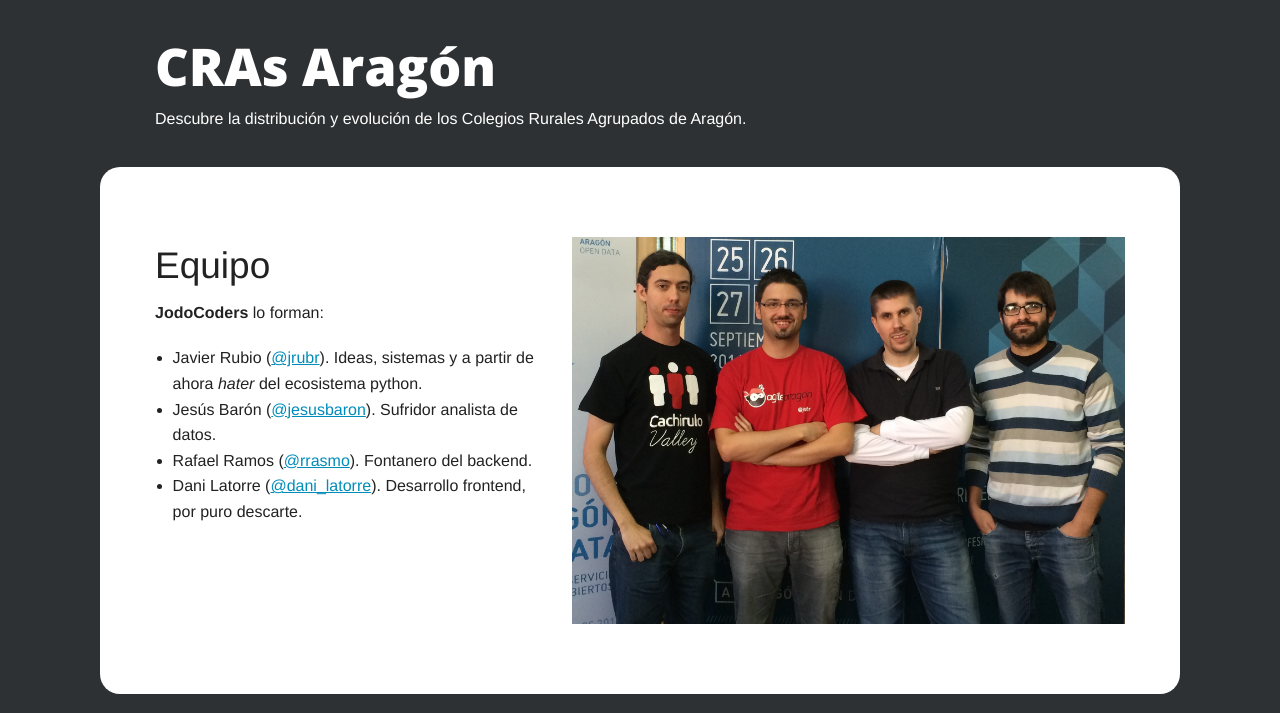
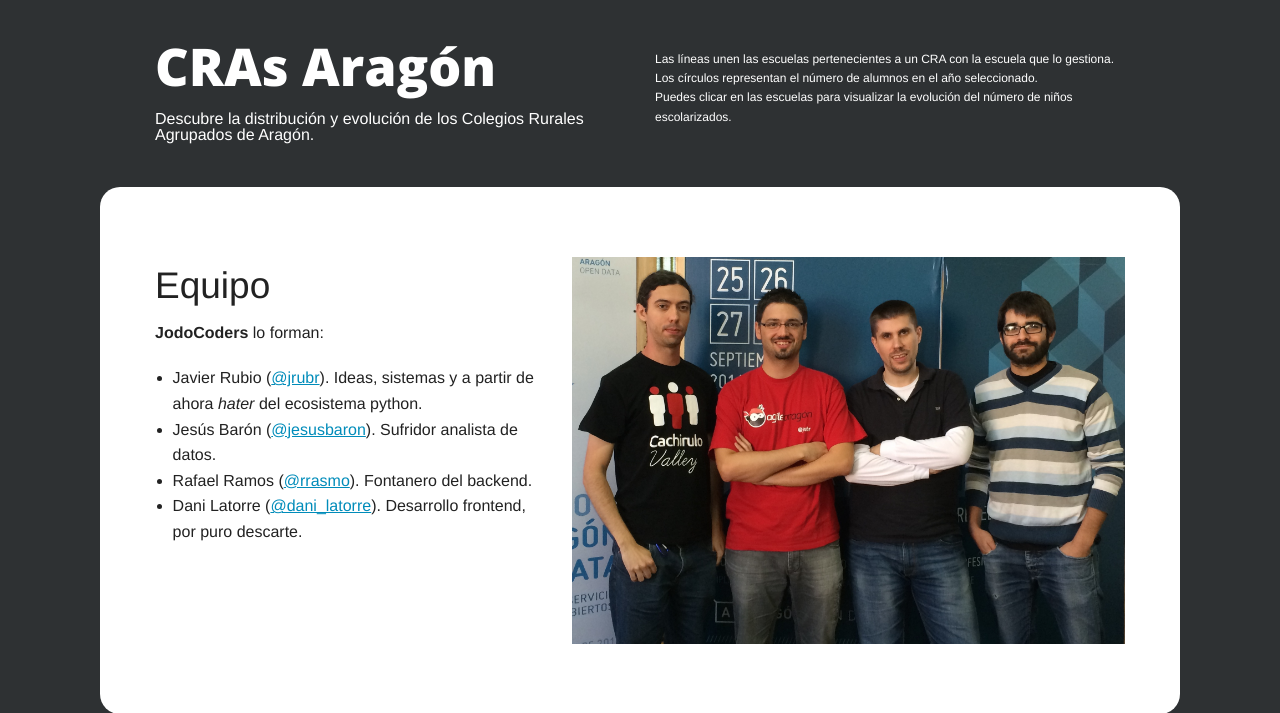
Before and after one commit to aragonopendata/JodoCoders, a Flask app: page /team in a window 1280 px wide. Shown: the top 713 px of the page. Run offline with Flask 2, Linux system fonts and the light colour scheme; parts of the project's set-up code (start-up, migrations or seed data) failed here and were passed over; some libraries are stand-ins or nearby versions.

Commit message:
add help paragraph on the uppr right homepage

```diff
--- a/static/css/custom.css
+++ b/static/css/custom.css
@@ -5,6 +5,7 @@ footer{color: #fff;}
 header{color: #fff;}
 h1{margin-top: 30px; font-family: 'Open Sans', sans-serif; font-size: 3.25rem;}
 h1 a{text-decoration:none;}
+#help p{margin-top: 50px; font-size: 0.75rem;}
 #content{
     background-color: #fff; margin: 40px 100px 40px 100px; padding-top: 70px; padding-bottom: 70px;
     -webkit-border-radius: 20px; -moz-border-radius: 20px; border-radius: 20px;
--- a/templates/layout.html
+++ b/templates/layout.html
@@ -35,8 +35,11 @@
 
         <header>
         <div class="row">
-        <div class="large-12 columns">
+        <div class="large-6 columns">
         <h1><a href="/">CRAs Aragón</a></h1> Descubre la distribución y evolución de los Colegios Rurales Agrupados de Aragón.
+        </div>
+        <div id="help" class="large-6 columns">
+            <p>Las líneas unen las escuelas pertenecientes a un CRA con la escuela que lo gestiona. <br>Los círculos representan el número de alumnos en el año seleccionado. <br>Puedes clicar en las escuelas para visualizar la evolución del número de niños escolarizados.</p>
         </div>
         </div>
         </header>
```
